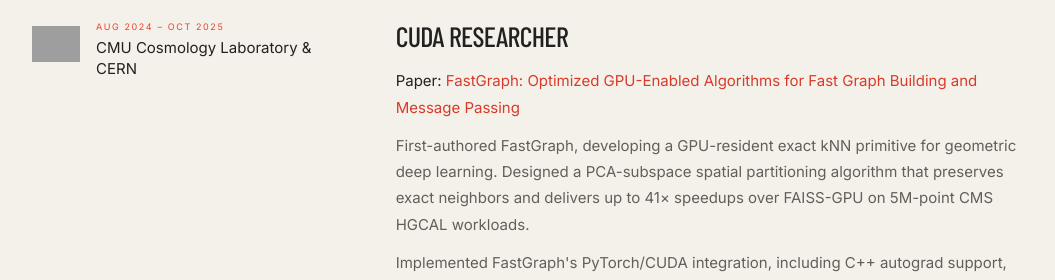
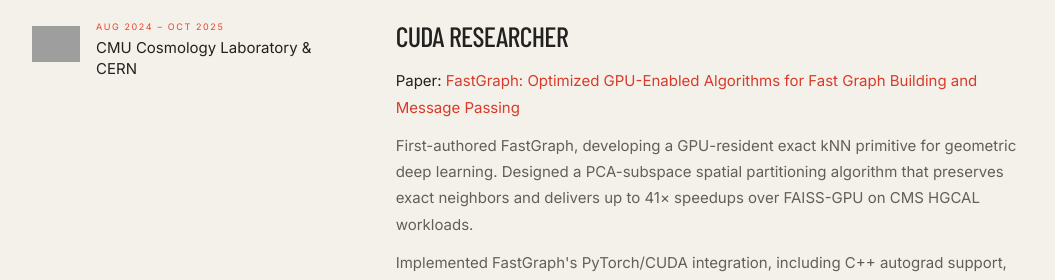
Before and after one commit to AgarwalAarush/aarushagarwal, a Next.js app: page / in a window 1280 px wide. Shown: the part 1420-1700 px from the top of the page, without its empty margins (16-1071 px from the left). Built offline with nearby package versions, Linux system fonts and the light colour scheme; no server answers; grey boxes are pictures that could not be loaded.

Commit message:
fix: simplify FastGraph workload description

```diff
--- a/src/pages/index.js
+++ b/src/pages/index.js
@@ -87,8 +87,8 @@ export default function Home({ projects }) {
                   First-authored FastGraph, developing a GPU-resident exact kNN
                   primitive for geometric deep learning. Designed a PCA-subspace
                   spatial partitioning algorithm that preserves exact neighbors
-                  and delivers up to 41× speedups over FAISS-GPU on 5M-point CMS
-                  HGCAL workloads.
+                  and delivers up to 41× speedups over FAISS-GPU on CMS HGCAL
+                  workloads.
                 </p>
                 <p>
                   Implemented FastGraph&apos;s PyTorch/CUDA integration, including
```
